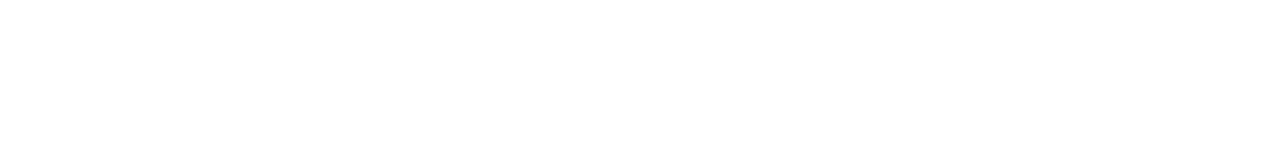
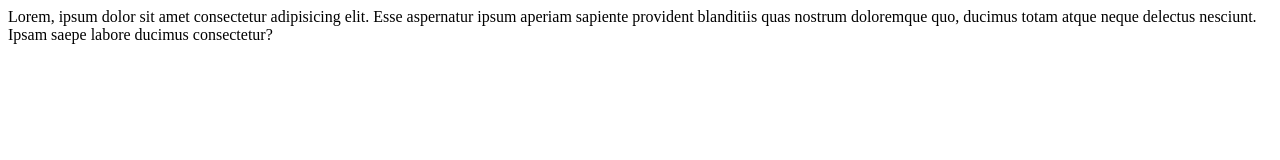
Before and after one commit to lampthithawat/new, a plain HTML site: page index.html in a window 1280 px wide. Drawn offline with Linux system fonts and the light colour scheme.

Commit message:
push code

```diff
--- a/index.html
+++ b/index.html
@@ -6,6 +6,6 @@
     <title>Document</title>
 </head>
 <body>
-
+    Lorem, ipsum dolor sit amet consectetur adipisicing elit. Esse aspernatur ipsum aperiam sapiente provident blanditiis quas nostrum doloremque quo, ducimus totam atque neque delectus nesciunt. Ipsam saepe labore ducimus consectetur?
 </body>
 </html>
```
